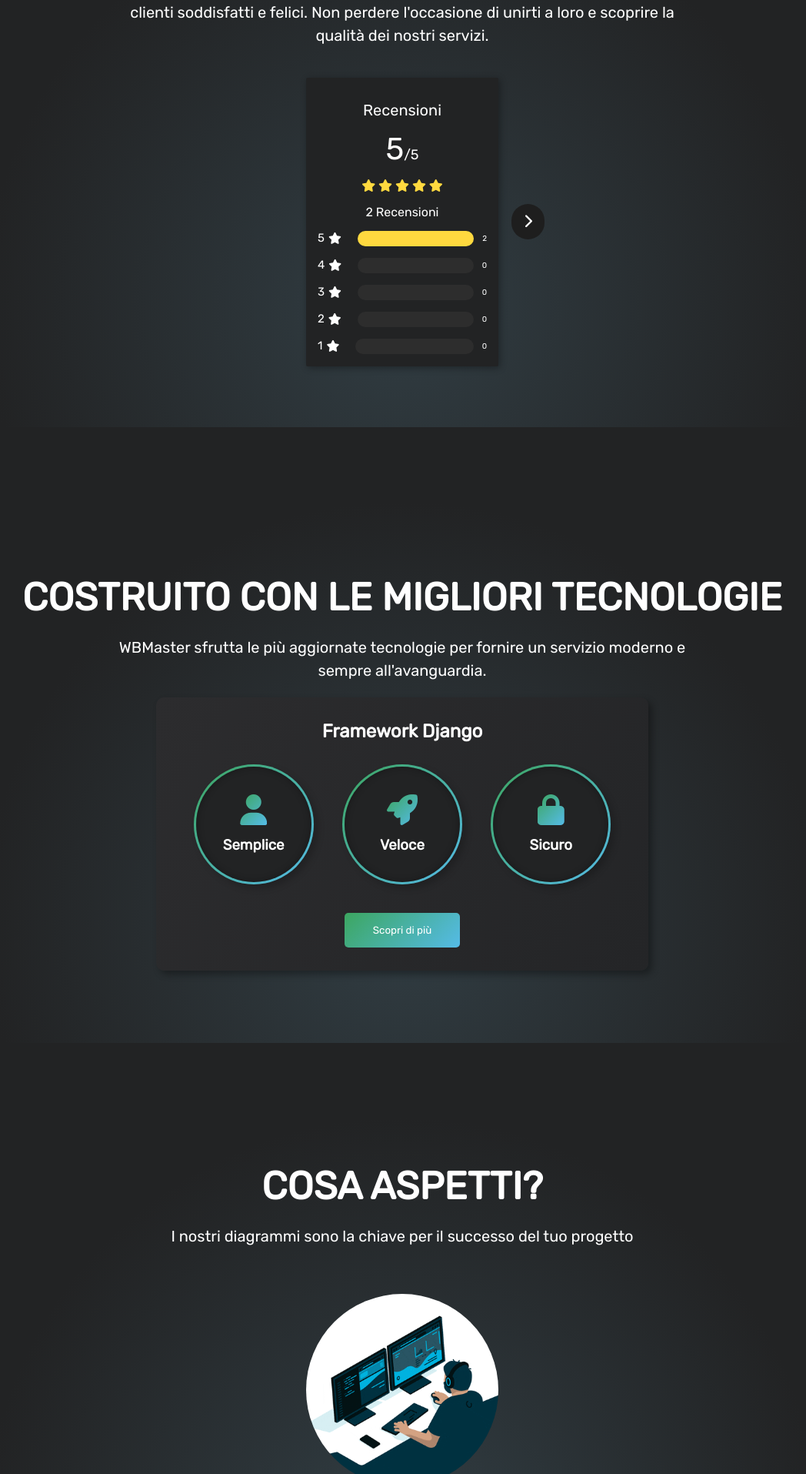
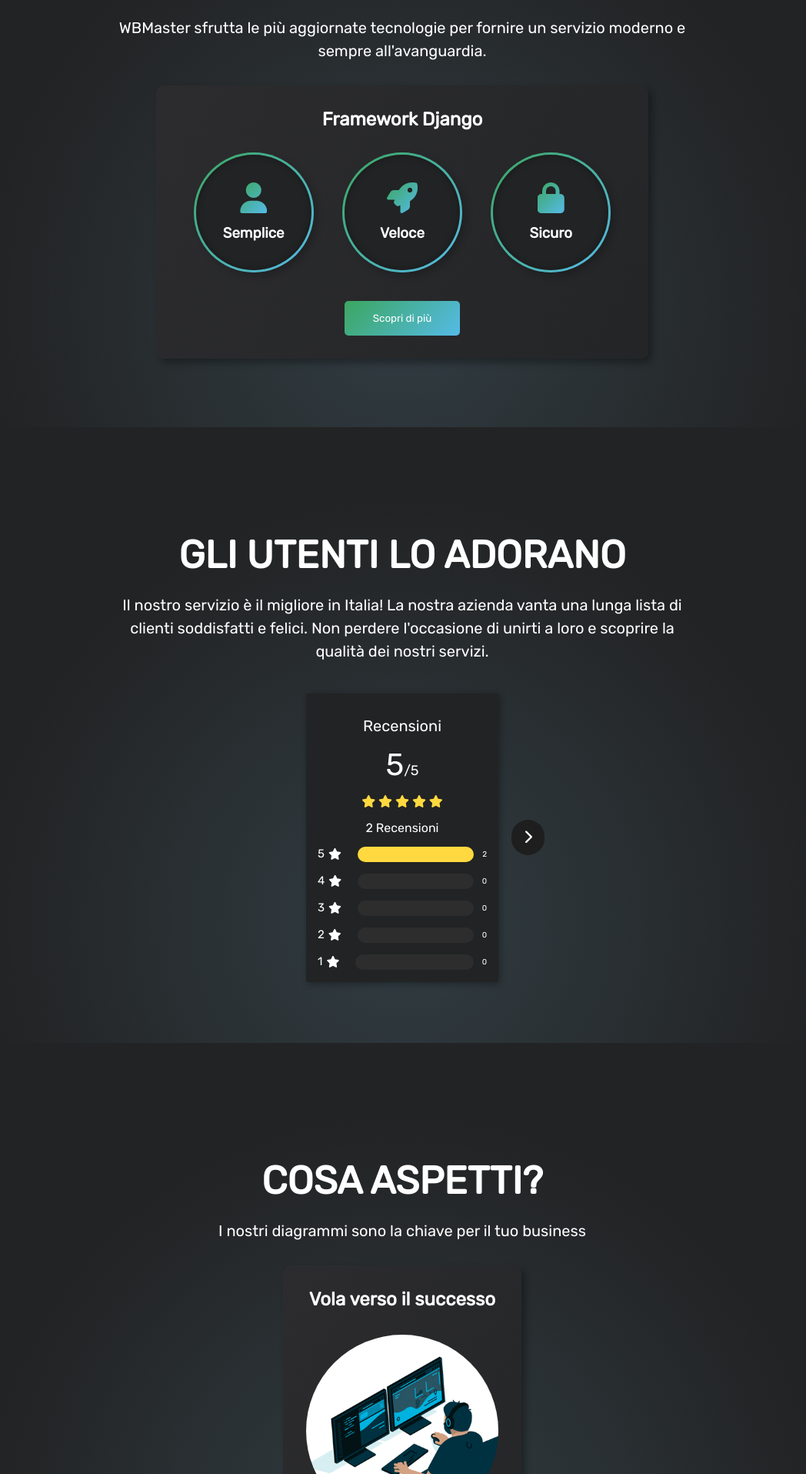
Before and after one commit to Maruchero/WBMaster, a Django app: page / in a window 1280 px wide. Shown: the part 1845-3760 px from the top of the page at 77% size, without its empty margins (117-1165 px from the left). Run offline with Django 4.2, Linux system fonts and the light colour scheme.

Commit message:
Siunum
asdasd

```diff
--- a/static/css/index.css
+++ b/static/css/index.css
@@ -239,13 +239,13 @@ section .subtitle {
 }
 
 /* Section django */
-#sectionTechnologies h2 {
+#sectionTechnologies h2, #sectionSubscribe h2 {
     margin-top: 30px;
 }
 
 .django-banner {
     width: 50%;
-    margin-top: 20px;
+    margin-top: 30px;
     padding: 30px;
     padding-top: 0;
     border-radius: 10px;
@@ -256,6 +256,10 @@ section .subtitle {
     display: flex;
     flex-direction: column;
     align-items: center;
+}
+
+.cardSub {
+    background-color: #222324;
 }
 
 @media screen and (max-width: 1000px) {
@@ -313,7 +317,7 @@ section .subtitle {
     -webkit-text-fill-color: transparent;
 }
 
-#sectionTechnologies button {
+#sectionTechnologies button, #sectionSubscribe button {
     margin-top: 40px;
 }
 
@@ -338,8 +342,8 @@ section .subtitle {
     border-radius: 5000px;
     width: 250px;
     height: 250px;
-    margin-top: 60px;
     object-fit: cover;
+    margin: 0;
     object-position: center center;
 }
 
--- a/templates/index.html
+++ b/templates/index.html
@@ -33,6 +33,34 @@
 
 
     </div>
+</section>
+
+<!-- Best technologies -->
+<section id="sectionTechnologies">
+    <h1 class="subtitle">COSTRUITO CON LE MIGLIORI TECNOLOGIE</h1>
+    <p class="description">
+        WBMaster sfrutta le più aggiornate tecnologie per fornire un servizio moderno e sempre all'avanguardia.
+    </p>
+    <div class="django-banner">
+        <h2>Framework Django</h2>
+        <div class="django-cards">
+            <div class="card">
+                <i class="fa-solid fa-user"></i>
+                <h3>Semplice</h3>
+            </div>
+            <div class="card">
+                <i class="fa-solid fa-rocket"></i>
+                <h3>Veloce</h3>
+            </div>
+            <div class="card">
+                <i class="fa-solid fa-lock"></i>
+                <h3>Sicuro</h3>
+            </div>
+        </div>
+        <a href="/docs/" class="center">
+            <button>Scopri di più</button>
+        </a>
+</div>
 </section>
 
 <!-- Reviews -->
@@ -125,46 +153,28 @@
     </div>
 </section>
 
-<!-- Best technologies -->
-<section id="sectionTechnologies">
-    <h1 class="subtitle">COSTRUITO CON LE MIGLIORI TECNOLOGIE</h1>
+<!-- Cosa aspetti -->
+<section id="sectionSubscribe">
+    <h1 class="subtitle">COSA ASPETTI?</h1>
     <p class="description">
-        WBMaster sfrutta le più aggiornate tecnologie per fornire un servizio moderno e sempre all'avanguardia.
+        I nostri diagrammi sono la chiave per il tuo business
     </p>
-    <div class="django-banner">
-        <h2>Framework Django</h2>
+    <div class="django-banner" style="width: fit-content;">
+        <h2>Vola verso il successo</h2>
         <div class="django-cards">
-            <div class="card">
-                <i class="fa-solid fa-user"></i>
-                <h3>Semplice</h3>
-            </div>
-            <div class="card">
-                <i class="fa-solid fa-rocket"></i>
-                <h3>Veloce</h3>
-            </div>
-            <div class="card">
-                <i class="fa-solid fa-lock"></i>
-                <h3>Sicuro</h3>
+            <div class="">
+                <img class="circle" src="{% static 'img/avatar.gif' %}" alt="">
             </div>
         </div>
-        <a href="/docs/" class="center">
-            <button>Scopri di più</button>
+        <a href="/register/" class="center">
+            <button>Iscriviti ora</button>
         </a>
 </div>
 </section>
 
-<!-- Cosa aspetti -->
-<section id="sectionSubscribe">
-    <h1 class="subtitle">COSA ASPETTI?</h1>
-        <p class="description">I nostri diagrammi sono la chiave per il successo del tuo progetto</p>
-    <img class="circle" src="{% static 'img/avatar.gif' %}" alt="" srcset="">
-    <div class="button-container">
-        <button onclick="window.location = '/register/';">Iscriviti ora</button>
-    </div>
-</section>
 
 <!-- Footer -->
-<section id="footer">
+<section id="footer" style="margin-top: 60px;">
     <h1>Progetto svolto da</h1>
     <div class="coloumn">
         <a href="https://github.com/LelloBaka" target="blank" class="authors" href="">Leon Klein</a>
```
